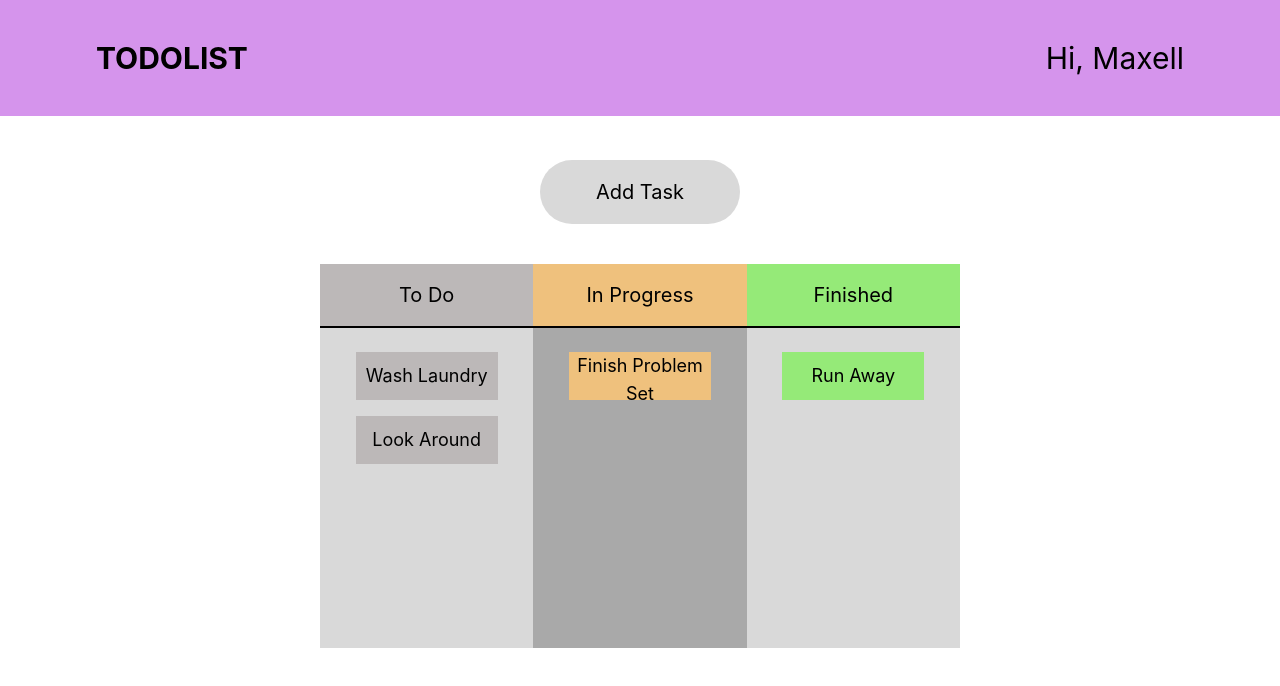
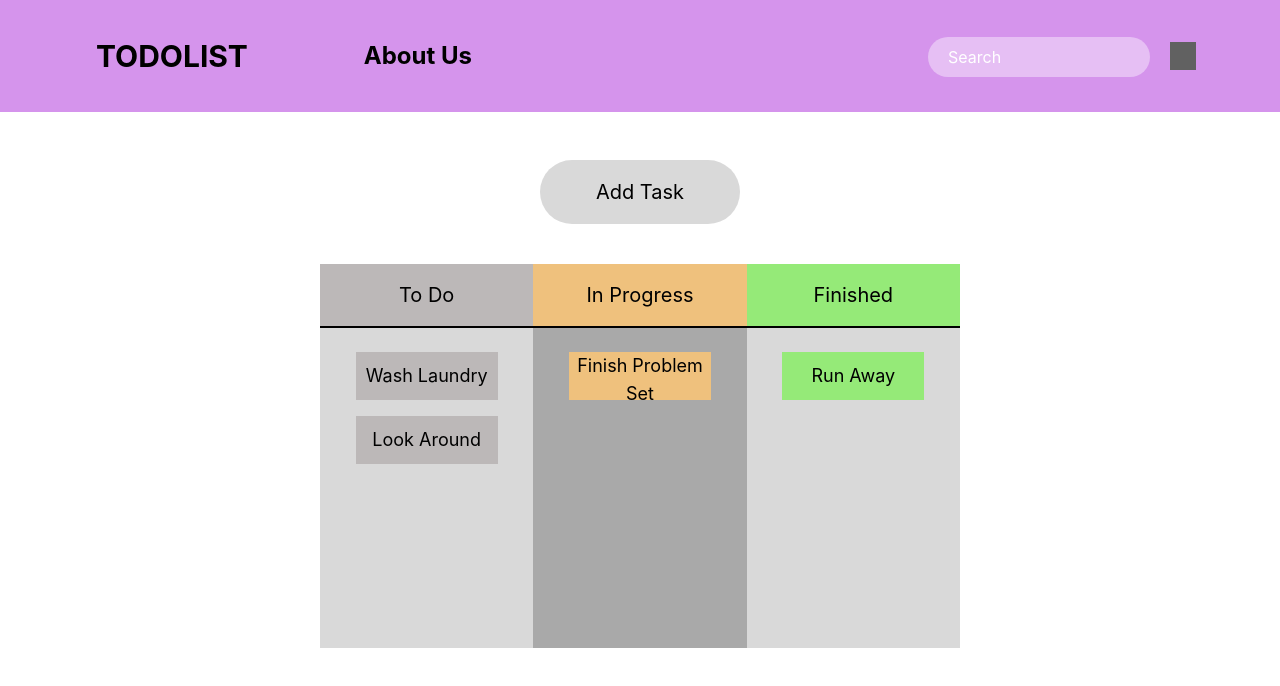
Before and after one commit to Loweso/todolist, a React (Create React App) app: page / in a window 1280 px wide. Shown: the top 686 px of the page. Built offline with nearby package versions, Linux system fonts and the light colour scheme; grey boxes are pictures that could not be loaded.

Commit message:
[Cleanup][Louise] Deleted comments

```diff
--- a/package.json
+++ b/package.json
@@ -8,6 +8,7 @@
     "@testing-library/user-event": "^13.5.0",
     "react": "^18.2.0",
     "react-dom": "^18.2.0",
+    "react-router-dom": "^6.15.0",
     "react-scripts": "^5.0.1",
     "web-vitals": "^2.1.4"
   },
--- a/src/components/Body.jsx
+++ b/src/components/Body.jsx
@@ -2,7 +2,6 @@ import React, { useState } from "react";
 import AddTaskModal from "./AddTaskModal";
 import TaskModal from "./TaskModal";
 import UpdatedTaskList from "./UpdatedTaskList";
-//import TaskList from "./TaskList";
 
 const defaultTasks = [
   {
@@ -64,10 +63,6 @@ function Body() {
 
       <UpdatedTaskList tasks={tasks} handleTaskClick={handleTaskClick} />
 
-      {/*
-      <TaskList tasks={tasks} handleTaskClick={handleTaskClick} />
-      */}
-
       {isAddModalOpen && (
         <AddTaskModal
           isAddModalOpen={isAddModalOpen}
--- a/src/components/Navbar.jsx
+++ b/src/components/Navbar.jsx
@@ -1,12 +1,20 @@
 import React from "react";
+import SearchBar from "./SearchBar";
 
 export default function Navbar() {
   return (
-    <div className="bg-navbarcolor fixed flex h-25 w-full justify-between items-center z-10">
-      <p className="flex text-3xl ml-24">
-        <b>TODOLIST</b>
-      </p>
-      <p className="flex text-3xl my-10 mr-24">Hi, Maxell</p>
+    <div className="bg-navbarcolor fixed flex h-28 w-full justify-between items-center z-10">
+      <div className="ml-24 flex">
+        <p className="flex text-3xl">
+          <b>TODOLIST</b>
+        </p>
+        <button className="mx-5">
+          <p className="flex text-2xl ml-24 text-opacity-50">
+            <b>About Us</b>
+          </p>
+        </button>
+      </div>
+      <SearchBar />
     </div>
   );
 }
--- /dev/null
+++ b/src/components/SearchBar.jsx
@@ -0,0 +1,30 @@
+import React, { useState } from "react";
+import { redirect } from "react-router-dom";
+
+export default function SearchBar() {
+  const [searchQuery, setSearchQuery] = useState("");
+
+  const handleSearch = () => {
+    console.log(searchQuery);
+    redirect(`/search/${searchQuery}`);
+  };
+
+  return (
+    <div className="h-1/3 w-1/4 mr-16 flex">
+      <input
+        className="h-1/3 w-3/4 bg-white bg-opacity-40 ml-8 p-5 box-border rounded-full placeholder-white"
+        type="text"
+        placeholder="Search"
+        value={searchQuery}
+        onChange={(e) => setSearchQuery(e.target.value)}
+      ></input>
+      <button className="mx-5" onClick={handleSearch}>
+        <img
+          className="w-7 h-7 invert"
+          src="https://upload.wikimedia.org/wikipedia/commons/5/55/Magnifying_glass_icon.svg"
+          alt="search icon"
+        ></img>
+      </button>
+    </div>
+  );
+}
--- a/src/index.js
+++ b/src/index.js
@@ -1,13 +1,16 @@
-import React from 'react';
-import ReactDOM from 'react-dom/client';
-import './index.css';
-import App from './App';
-import reportWebVitals from './reportWebVitals';
+import React from "react";
+import ReactDOM from "react-dom/client";
+import "./index.css";
+import App from "./App";
+import reportWebVitals from "./reportWebVitals";
+import { BrowserRouter } from "react-router-dom";
 
-const root = ReactDOM.createRoot(document.getElementById('root'));
+const root = ReactDOM.createRoot(document.getElementById("root"));
 root.render(
   <React.StrictMode>
-    <App />
+    <BrowserRouter>
+      <App />
+    </BrowserRouter>
   </React.StrictMode>
 );
 
```
Also changed, not shown: assets/search.png (added), 1 other file (tests, documents, lock files or other folders).
